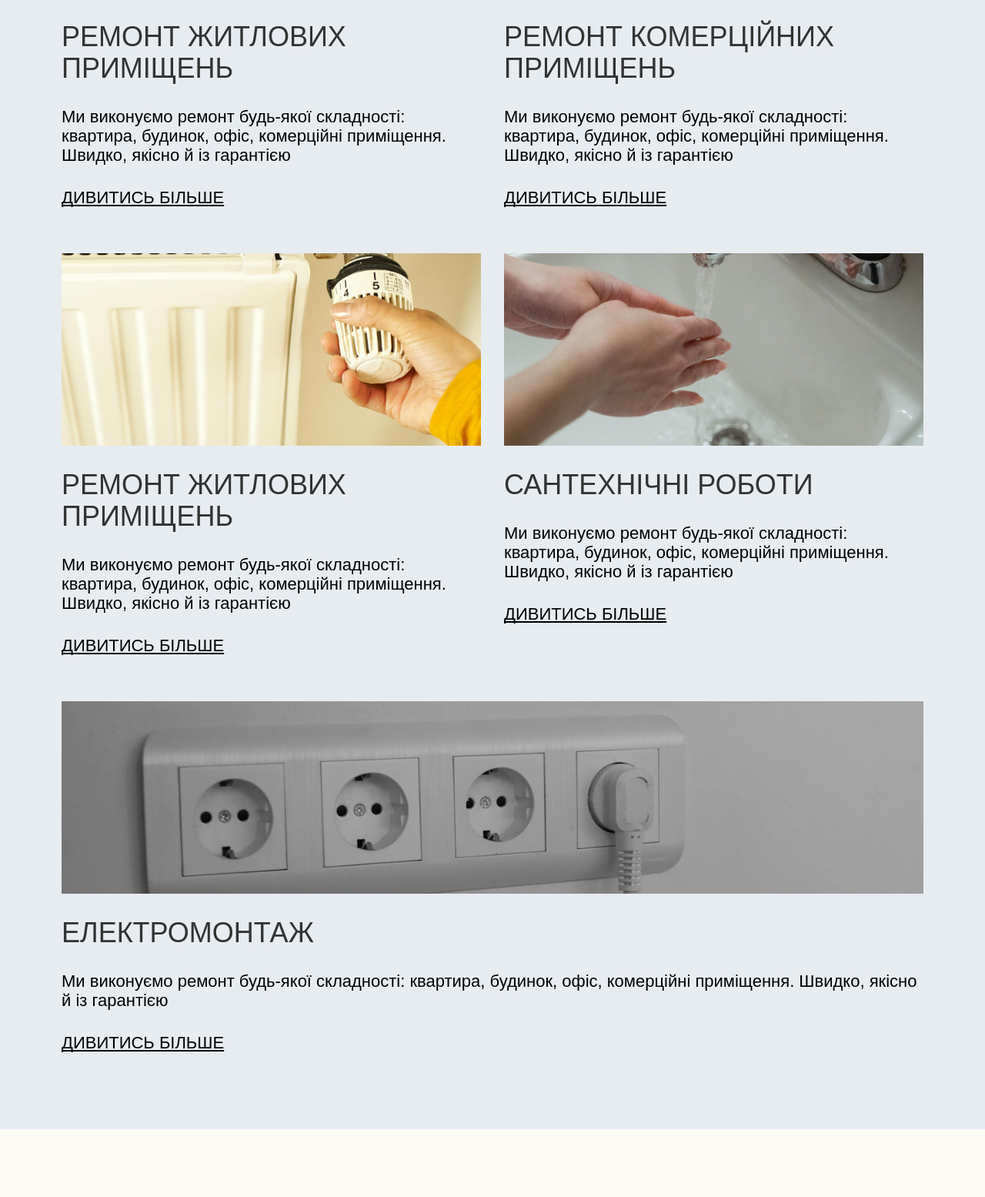
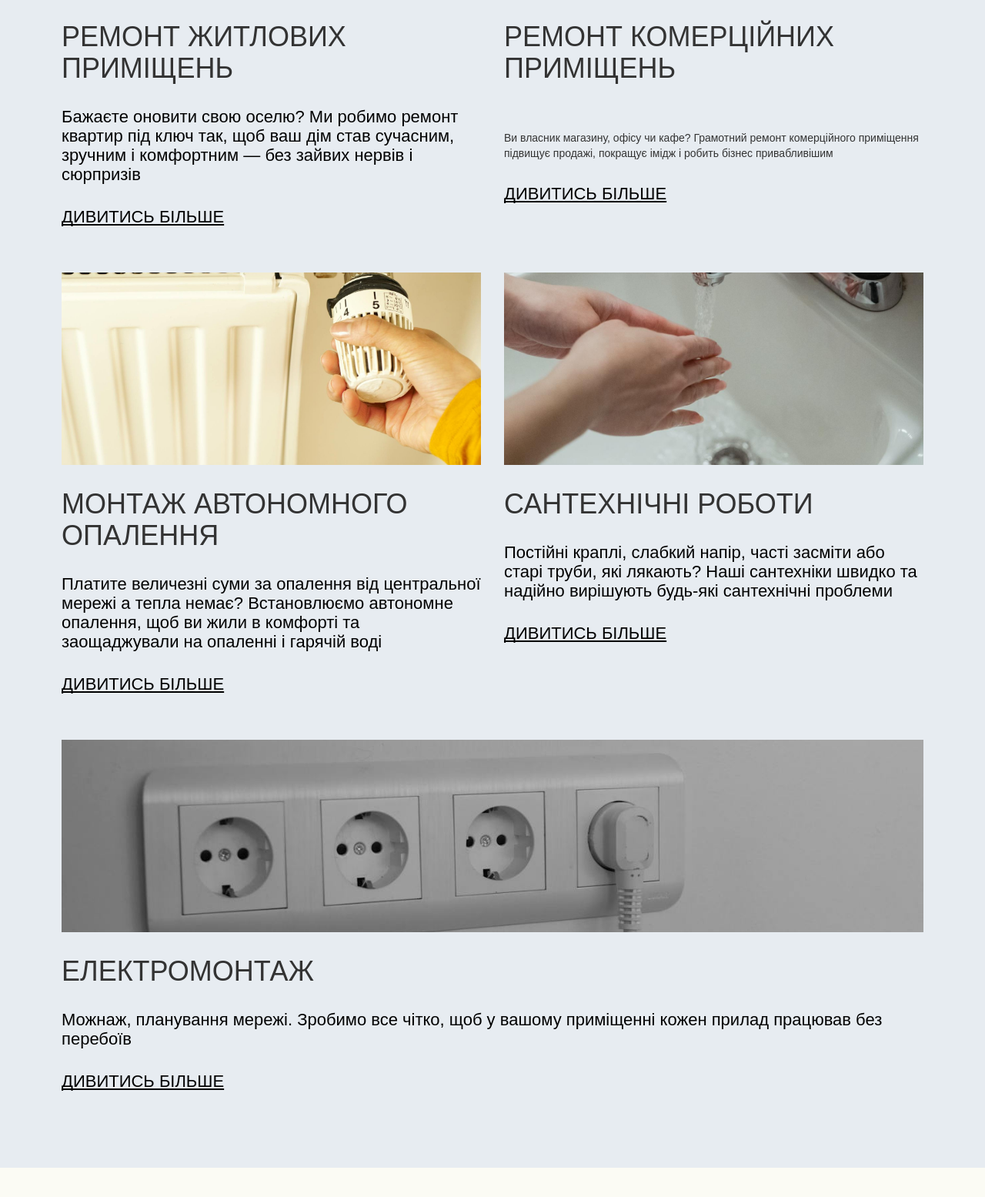
Before and after one commit to Denys-Mec/remont.github.io, a plain HTML site: page index.html in a window 1280 px wide. Shown: the part 1990-3545 px from the top of the page at 77% size. Drawn offline with Linux system fonts and the light colour scheme.

Commit message:
зміни опис блоків послуг

```diff
--- a/index.html
+++ b/index.html
@@ -96,8 +96,7 @@
                     srcset="/remont.github.io/images/pexels-curtis-adams-1694007-7168026-p-500.jpg 500w, /remont.github.io/images/pexels-curtis-adams-1694007-7168026-p-800.jpg 800w, /remont.github.io/images/pexels-curtis-adams-1694007-7168026-p-1080.jpg 1080w, /remont.github.io/images/pexels-curtis-adams-1694007-7168026-p-1600.jpg 1600w, /remont.github.io/images/pexels-curtis-adams-1694007-7168026.jpg 1920w"
                     class="image-2 animate-slide-up" />
                 <h3 class="title animate-slide-up">Ремонт житлових приміщень</h3>
-                <p class="paragraph animate-slide-up">Ми виконуємо ремонт будь‑якої складності: квартира, будинок, офіс,
-                    комерційні приміщення. Швидко, якісно й із гарантією</p><a href="#"
+                <p class="paragraph animate-slide-up">Бажаєте оновити свою оселю? Ми робимо ремонт квартир під ключ так, щоб ваш дім став сучасним, зручним і комфортним — без зайвих нервів і сюрпризів</p><a href="#"
                     class="view-more-link animate-slide-up">Дивитись більше</a>
             </div>
             <div class="w-layout-vflex vflex hover-block"><img src="/remont.github.io/images/pexels-shvets-2574489.jpg" loading="lazy"
@@ -105,17 +104,15 @@
                     srcset="/remont.github.io/images/pexels-shvets-2574489-p-500.jpg 500w, /remont.github.io/images/pexels-shvets-2574489-p-800.jpg 800w, /remont.github.io/images/pexels-shvets-2574489-p-1080.jpg 1080w, /remont.github.io/images/pexels-shvets-2574489.jpg 1280w"
                     sizes="(max-width: 1280px) 100vw, 1280px" class="image-2 animate-slide-up" />
                 <h3 class="title animate-slide-up">Ремонт комерційних приміщень</h3>
-                <p class="paragraph animate-slide-up">Ми виконуємо ремонт будь‑якої складності: квартира, будинок, офіс,
-                    комерційні приміщення. Швидко, якісно й із гарантією</p><a href="#"
+                <p class="paragraph animate-slide-up"></p>Ви власник магазину, офісу чи кафе? Грамотний ремонт комерційного приміщення підвищує продажі, покращує імідж і робить бізнес привабливішим<a href="#"
                     class="view-more-link animate-slide-up">Дивитись більше</a>
             </div>
             <div class="w-layout-vflex vflex hover-block"><img src="/remont.github.io/images/pexels-boom-12644994.jpg" loading="lazy"
                     width="Auto" height="Auto" alt=""
                     srcset="/remont.github.io/images/pexels-boom-12644994-p-500.jpg 500w, /remont.github.io/images/pexels-boom-12644994-p-800.jpg 800w, /remont.github.io/images/pexels-boom-12644994-p-1080.jpg 1080w, /remont.github.io/images/pexels-boom-12644994-p-1600.jpg 1600w, /remont.github.io/images/pexels-boom-12644994.jpg 1920w"
                     sizes="(max-width: 1920px) 100vw, 1920px" class="image-2 animate-slide-up" />
-                <h3 class="title animate-slide-up">Ремонт житлових приміщень</h3>
-                <p class="paragraph animate-slide-up">Ми виконуємо ремонт будь‑якої складності: квартира, будинок, офіс,
-                    комерційні приміщення. Швидко, якісно й із гарантією</p><a href="#"
+                <h3 class="title animate-slide-up">Монтаж автономного опалення</h3>
+                <p class="paragraph animate-slide-up">Платите величезні суми за опалення від центральної мережі а тепла немає? Встановлюємо автономне опалення, щоб ви жили в комфорті та заощаджували на опаленні і гарячій воді</p><a href="#"
                     class="view-more-link animate-slide-up">Дивитись більше</a>
             </div>
             <div class="w-layout-vflex vflex hover-block"><img src="/remont.github.io/images/pexels-miriam-alonso-7622563.jpg"
@@ -123,8 +120,7 @@
                     srcset="/remont.github.io/images/pexels-miriam-alonso-7622563-p-500.jpg 500w, /remont.github.io/images/pexels-miriam-alonso-7622563-p-800.jpg 800w, /remont.github.io/images/pexels-miriam-alonso-7622563-p-1080.jpg 1080w, /remont.github.io/images/pexels-miriam-alonso-7622563.jpg 1280w"
                     class="image-2 animate-slide-up" />
                 <h3 class="title animate-slide-up">Сантехнічні роботи</h3>
-                <p class="paragraph animate-slide-up">Ми виконуємо ремонт будь‑якої складності: квартира, будинок, офіс,
-                    комерційні приміщення. Швидко, якісно й із гарантією</p><a href="#"
+                <p class="paragraph animate-slide-up">Постійні краплі, слабкий напір, часті засміти або старі труби, які лякають? Наші сантехніки швидко та надійно вирішують будь-які сантехнічні проблеми</p><a href="#"
                     class="view-more-link animate-slide-up">Дивитись більше</a>
             </div>
             <div id="w-node-_29eb172c-e81e-41b0-a1dd-b88c16b48430-1104c0d4" class="w-layout-vflex vflex hover-block">
@@ -133,8 +129,7 @@
                     srcset="/remont.github.io/images/pexels-nikitaxnikitin-8101107-p-500.jpg 500w, /remont.github.io/images/pexels-nikitaxnikitin-8101107-p-800.jpg 800w, /remont.github.io/images/pexels-nikitaxnikitin-8101107-p-1080.jpg 1080w, /remont.github.io/images/pexels-nikitaxnikitin-8101107.jpg 1280w"
                     class="image-2 animate-slide-up" />
                 <h3 class="title animate-slide-up">Електромонтаж</h3>
-                <p class="paragraph animate-slide-up">Ми виконуємо ремонт будь‑якої складності: квартира, будинок, офіс,
-                    комерційні приміщення. Швидко, якісно й із гарантією</p><a href="#"
+                <p class="paragraph animate-slide-up">Можнаж, планування мережі. Зробимо все чітко, щоб у вашому приміщенні кожен прилад працював без перебоїв</p><a href="#"
                     class="view-more-link animate-slide-up">Дивитись більше</a>
             </div>
         </div>
```
